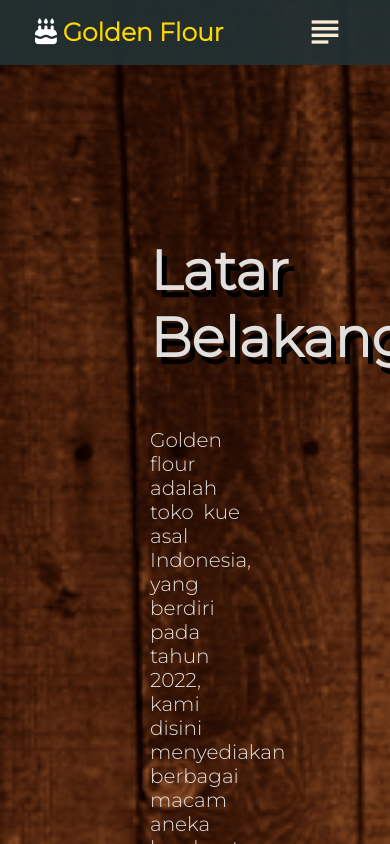
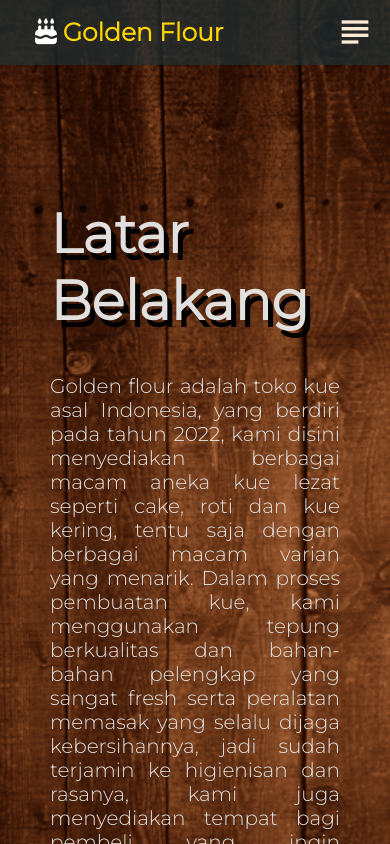
Before and after one commit to suwuk/Projek-WebPro-1, a plain HTML site: page About/About.html in a window 390 px wide. Shown: the top 844 px of the page. Drawn offline with Linux system fonts and the light colour scheme.

Commit message:
Update About.html

```diff
--- a/About/About.html
+++ b/About/About.html
@@ -7,7 +7,6 @@
     <link href="https://fonts.googleapis.com/icon?family=Material+Icons" rel="stylesheet">
     <link href="https://fonts.googleapis.com/css2?family=Montserrat:wght@300&display=swap" rel="stylesheet">
     <link rel="stylesheet" href="../fontawesome/css/all.css">
-
     <style>
         *{
         box-sizing: border-box;
@@ -33,7 +32,7 @@
         header {
           height: 65px;
           width: 100%;
-          background-color: rgba(34, 49, 52, 0.9);
+          background-color: rgba(34, 49, 52, 0.7);
           position :fixed;
           top: 0;
           z-index: 10;
@@ -92,9 +91,12 @@
             color: #e2e0df;
             text-align: center;
             padding: 200px 150px;
+            height: auto;
+
         }
 
         .Top h1 {
+            margin: 0;
             font-size: 55px;
             padding-bottom: 20px;
             text-shadow: 5px 7px #000000;
@@ -106,7 +108,6 @@
         }
 
         @media (max-width: 992px) {
-
           label #buka {
               display: block;
           }
@@ -150,6 +151,26 @@
           }
         }
 
+        @media (max-width: 425px){
+          label #buka, label #tutup {
+            margin-right: 0;
+          }
+          .Top {
+            padding: 200px 50px;
+          }
+        }
+
+
+        @media (max-width: 320px) {
+          .header-left {
+            font-size: 20px;
+          }
+
+          .Top h1 {
+            font-size: 40px;
+          }
+        }
+
     </style>
 </head>
 <body>
```
Lines whose indentation alone changed are shown as unchanged.
